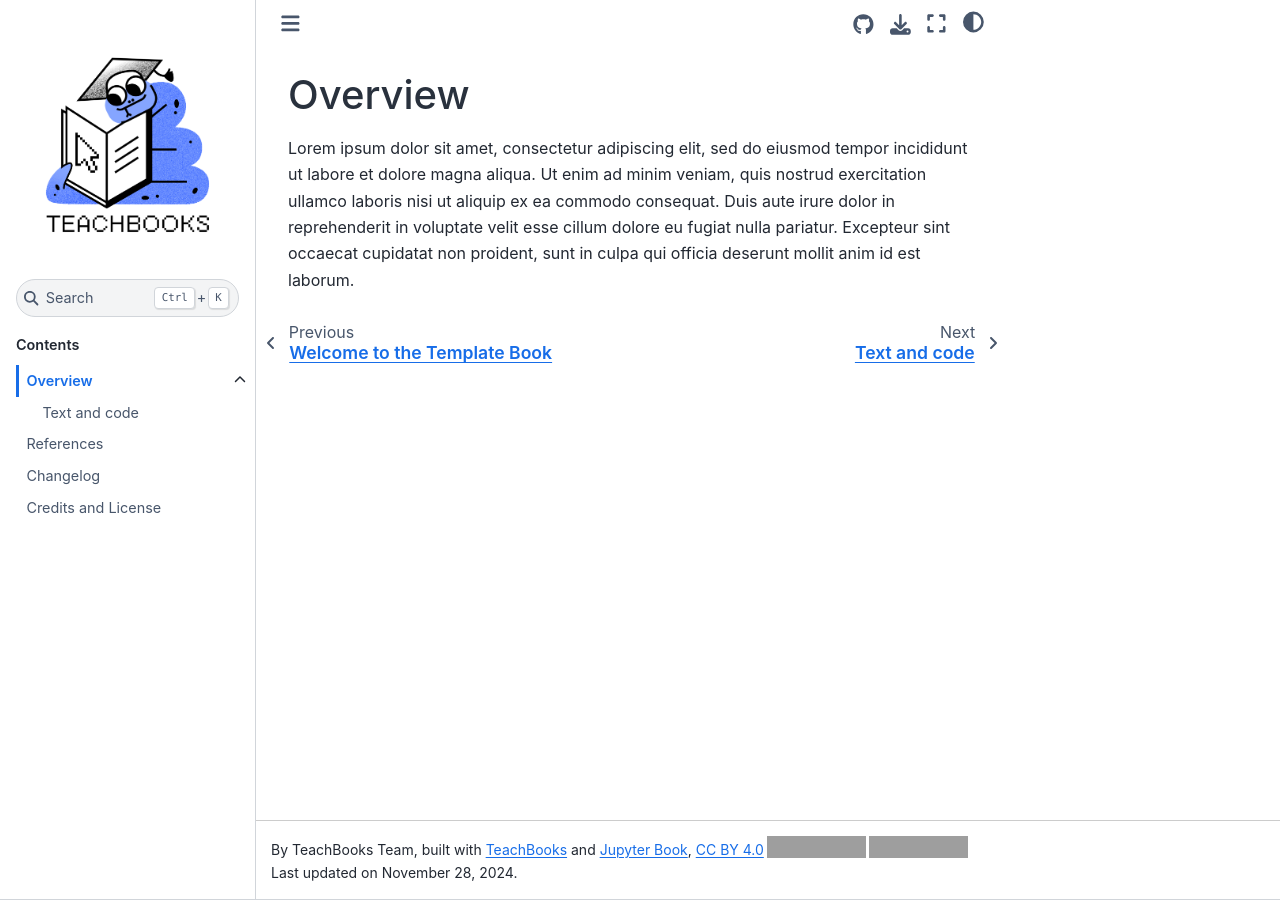
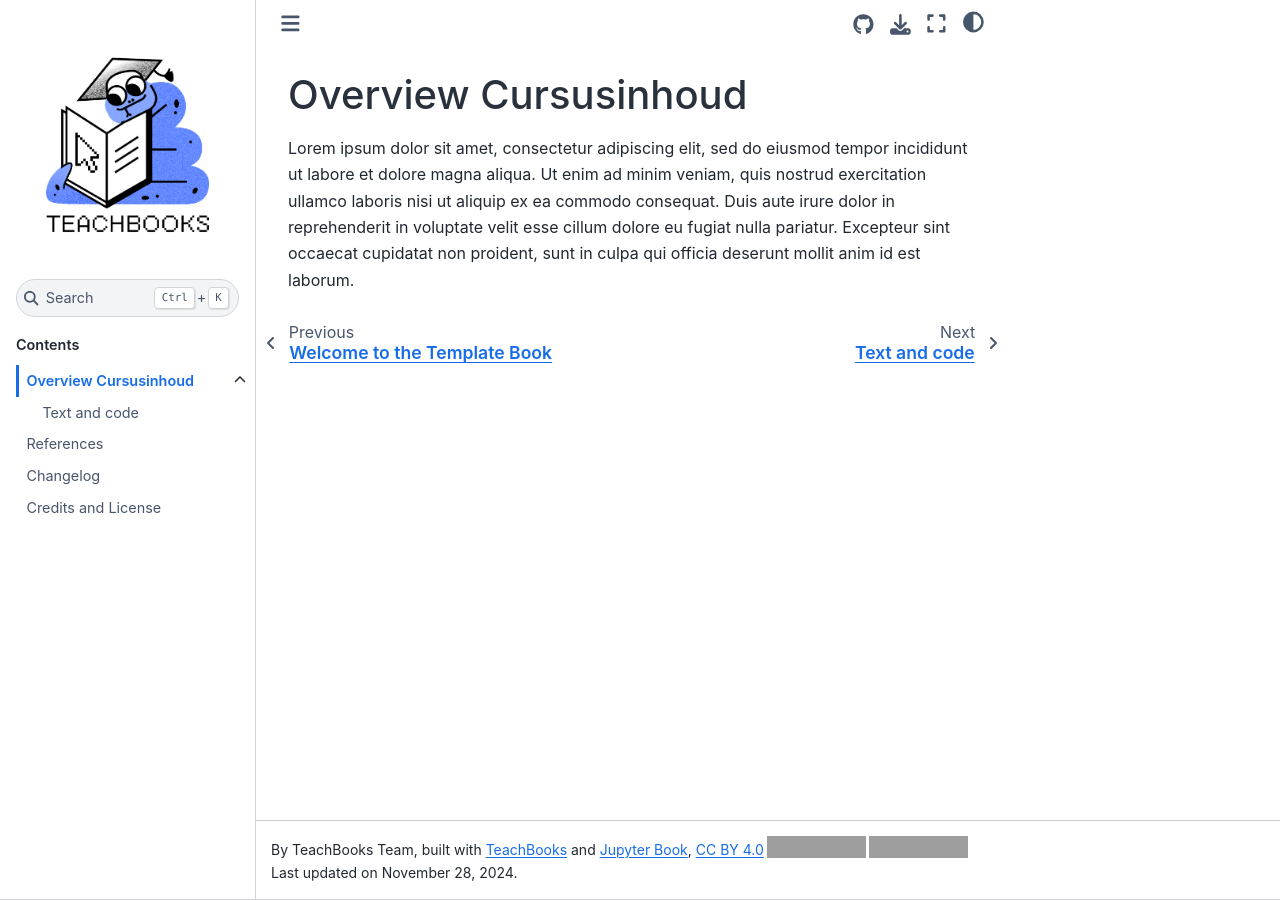
Before and after one commit to dijth/TBO_natuurkunde2, a Jupyter Book: the page built from book/some_content/overview.md, in a window 1280 px wide. Built offline with Jupyter Book 1.0.4 settings and Sphinx 7.4.7 and the Sphinx Book theme 1.1.4, drawn with Linux system fonts in a browser that asks for light colours; comment, search, counter and statistics services are not loaded; grey boxes are pictures that could not be loaded.

Commit message:
Update overview.md

```diff
--- a/book/some_content/overview.md
+++ b/book/some_content/overview.md
@@ -1,3 +1,3 @@
-# Overview
+# Overview Cursusinhoud
 
 Lorem ipsum dolor sit amet, consectetur adipiscing elit, sed do eiusmod tempor incididunt ut labore et dolore magna aliqua. Ut enim ad minim veniam, quis nostrud exercitation ullamco laboris nisi ut aliquip ex ea commodo consequat. Duis aute irure dolor in reprehenderit in voluptate velit esse cillum dolore eu fugiat nulla pariatur. Excepteur sint occaecat cupidatat non proident, sunt in culpa qui officia deserunt mollit anim id est laborum.
```
